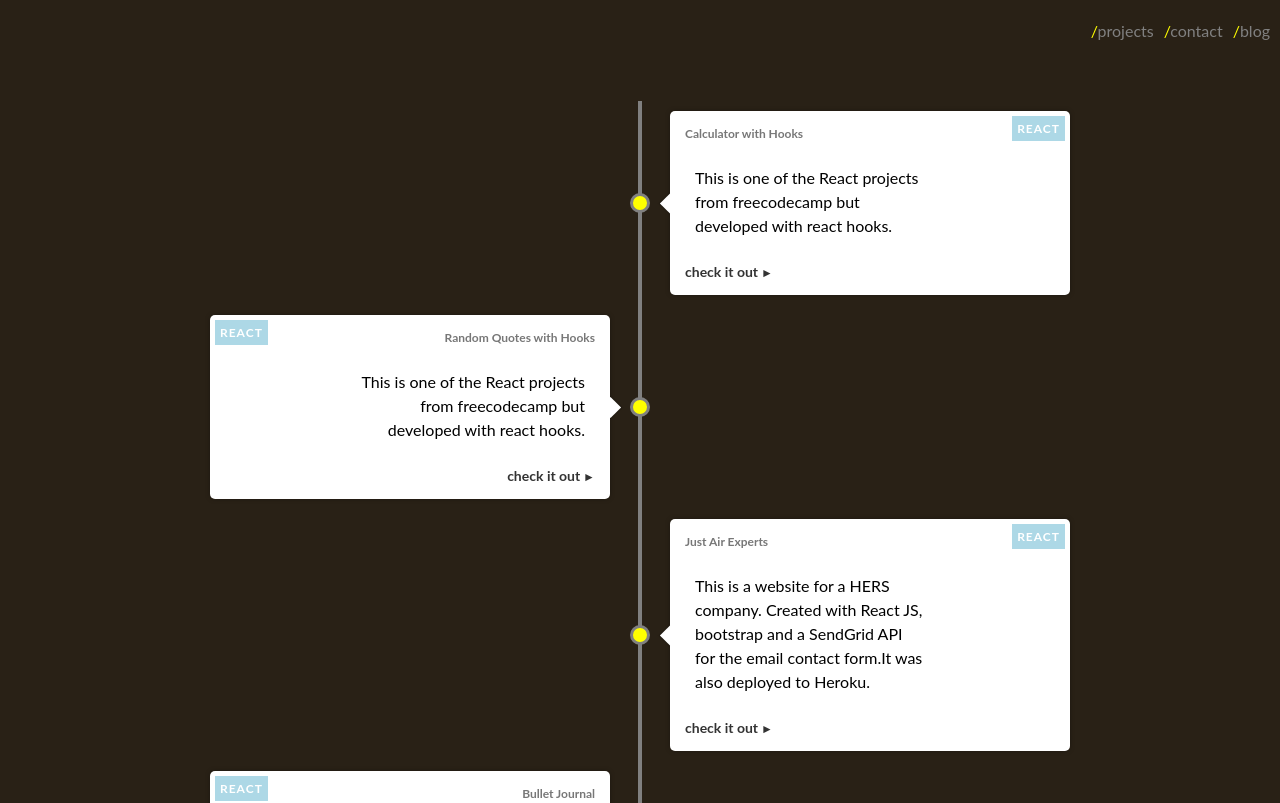
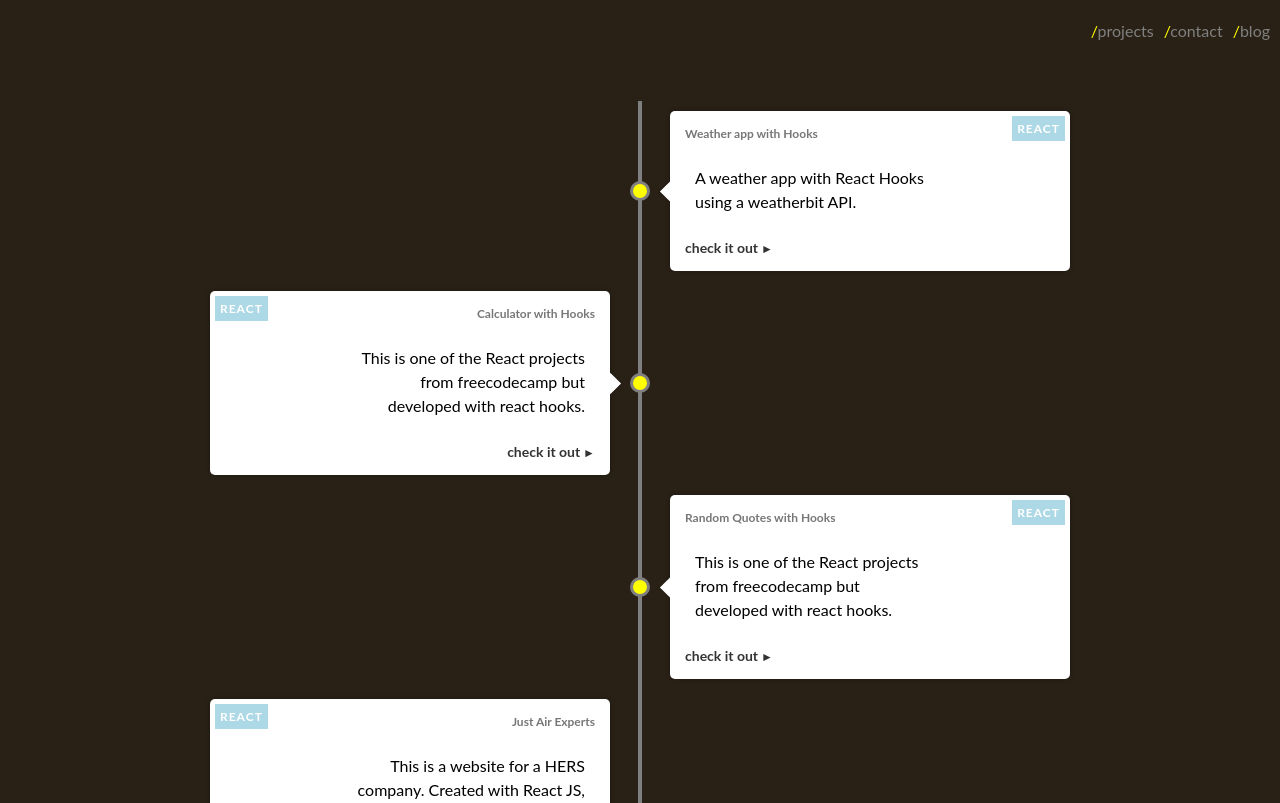
Before and after one commit to gabbycampos/gcampos-net, a React (Create React App) app: page / in a window 1280 px wide. Shown: the top 803 px of the page. Built offline with nearby package versions, Linux system fonts and the light colour scheme; no server answers.

Commit message:
added react project

```diff
--- a/src/data/ProjectData.js
+++ b/src/data/ProjectData.js
@@ -1,6 +1,18 @@
 // projectData with objects.
 
 const projectData = [
+    {
+        text: 'A weather app with React Hooks using a weatherbit API.',
+        date: 'Weather app with Hooks',
+        category: {
+            tag: 'react',
+            color: '#add8e6'
+        },
+        link: {
+            url: 'https://gabbycampos.github.io/weatherApp-with-hooks/',
+            text: 'check it out'
+        }
+    },
     {
         text: 'This is one of the React projects from freecodecamp but developed with react hooks.',
         date: 'Calculator with Hooks',
```
